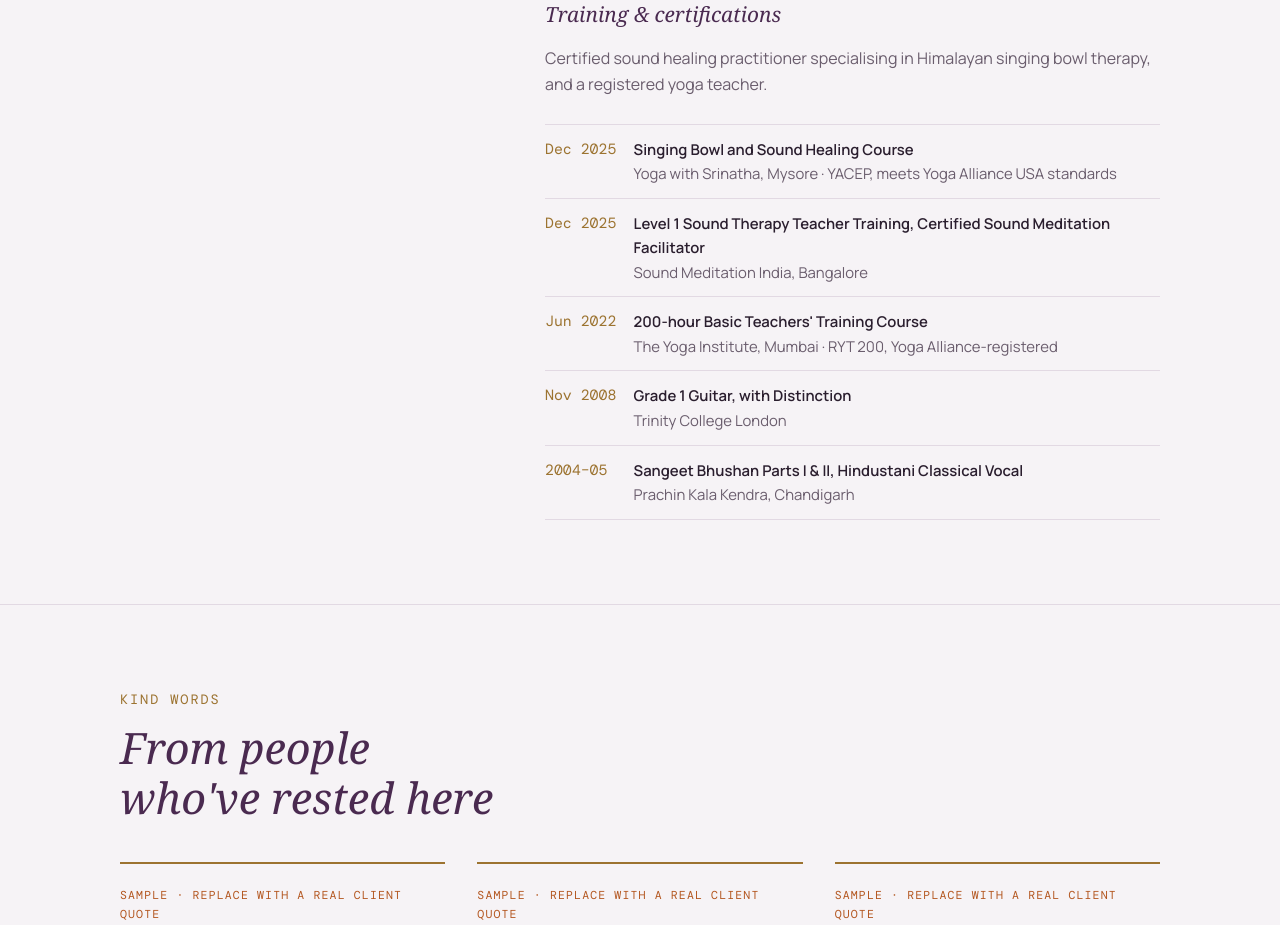
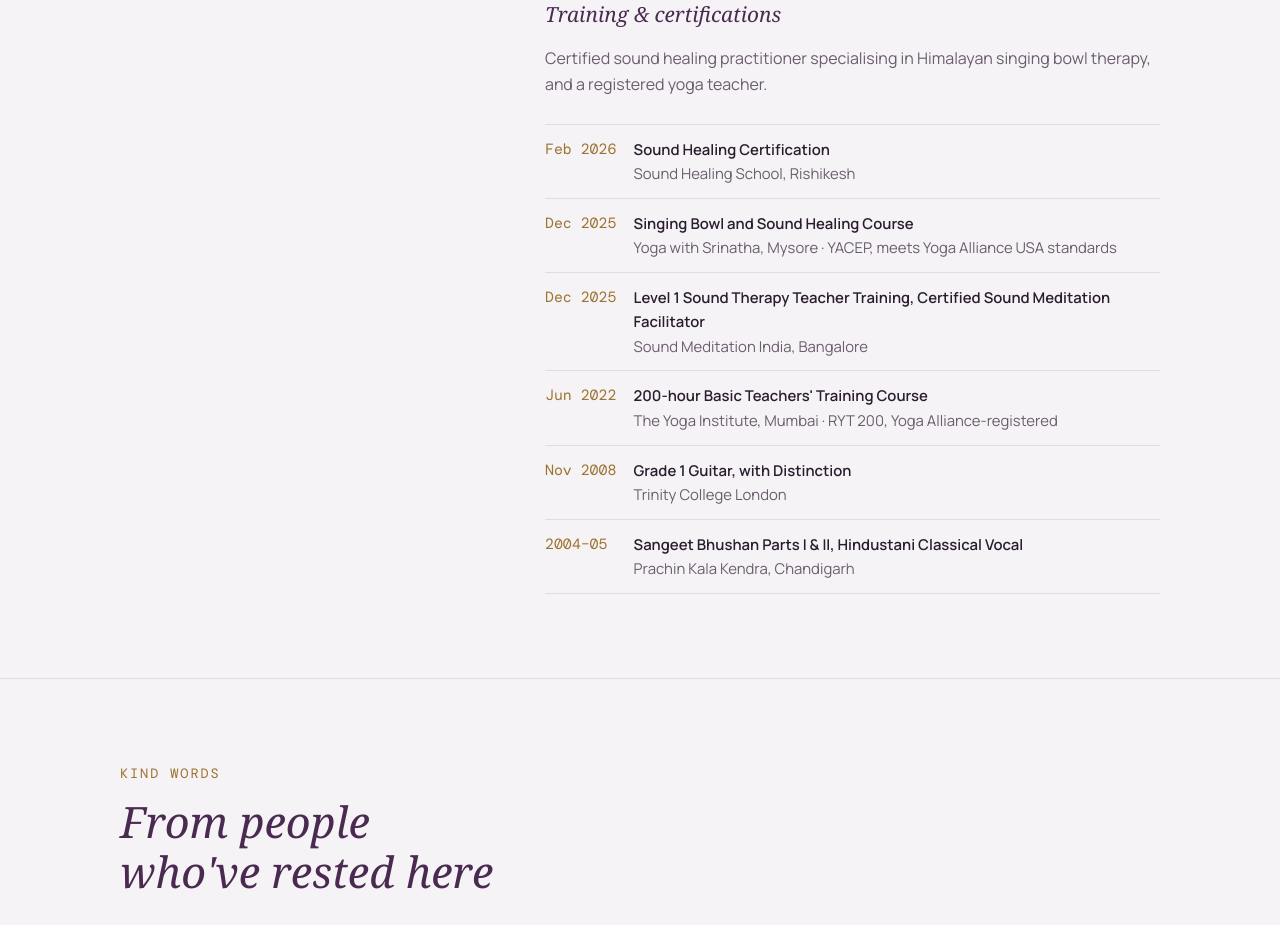
Before and after one commit to varunimehrotra22/varunimehrotra22.github.io, a plain HTML site: page index.html in a window 1280 px wide. Shown: the part 3035-3960 px from the top of the page. Drawn offline with nearby package versions, Linux system fonts and the light colour scheme.

Commit message:
Update index.htmlAdd Feb 2026 Sound Healing School Rishikesh certification

```diff
--- a/index.html
+++ b/index.html
@@ -398,6 +398,7 @@ footer .brand { display: inline-block; margin-bottom: 4px; }
         <h3 style="font-size:1.3rem;margin-top:12px">Training &amp; certifications</h3>
         <p>Certified sound healing practitioner specialising in Himalayan singing bowl therapy, and a registered yoga teacher.</p>
         <dl class="creds">
+          <div><dt>Feb 2026</dt><dd><strong>Sound Healing Certification</strong>Sound Healing School, Rishikesh</dd></div>
           <div><dt>Dec 2025</dt><dd><strong>Singing Bowl and Sound Healing Course</strong>Yoga with Srinatha, Mysore · YACEP, meets Yoga Alliance USA standards</dd></div>
           <div><dt>Dec 2025</dt><dd><strong>Level 1 Sound Therapy Teacher Training, Certified Sound Meditation Facilitator</strong>Sound Meditation India, Bangalore</dd></div>
           <div><dt>Jun 2022</dt><dd><strong>200-hour Basic Teachers' Training Course</strong>The Yoga Institute, Mumbai · RYT 200, Yoga Alliance-registered</dd></div>
```
